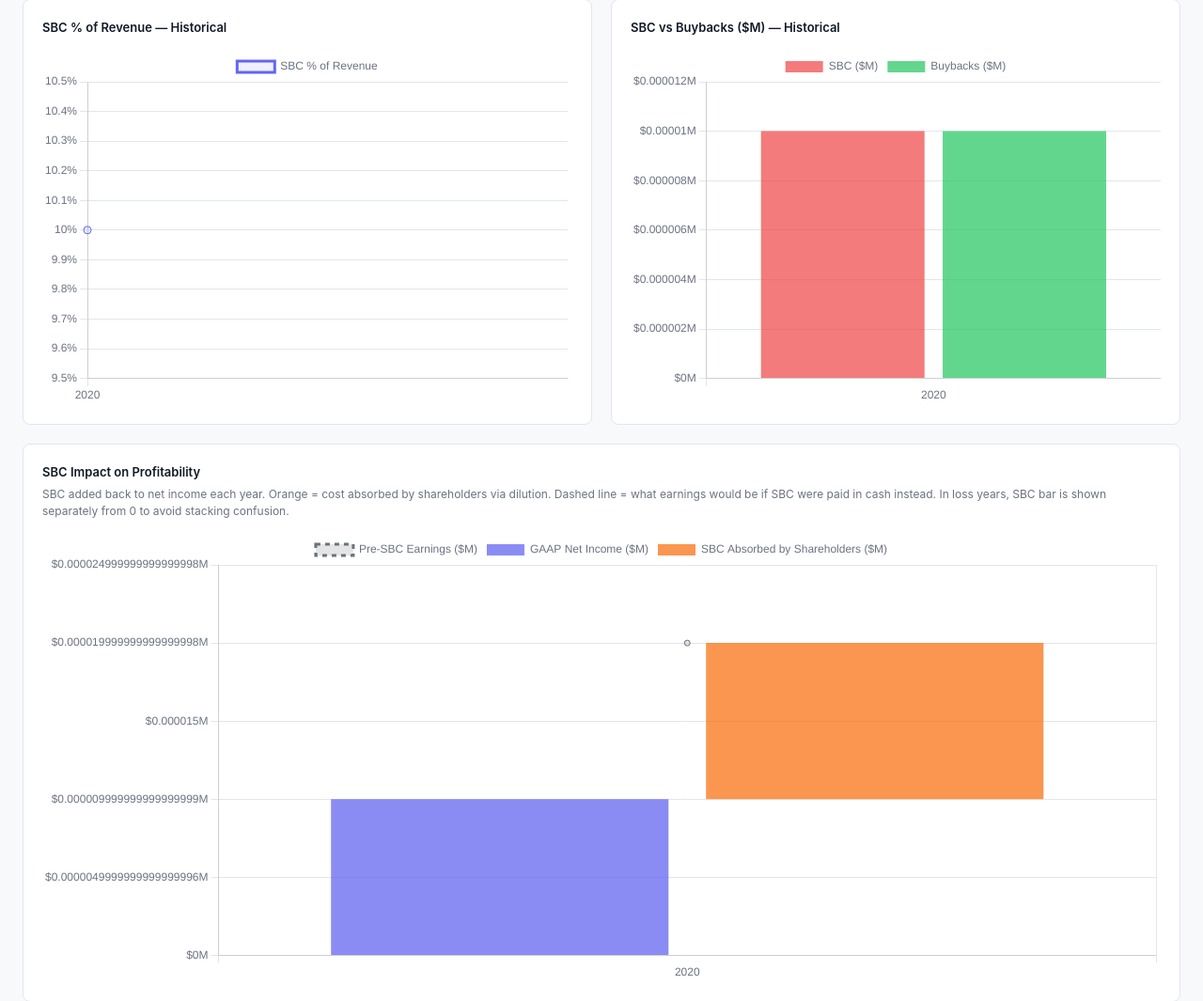
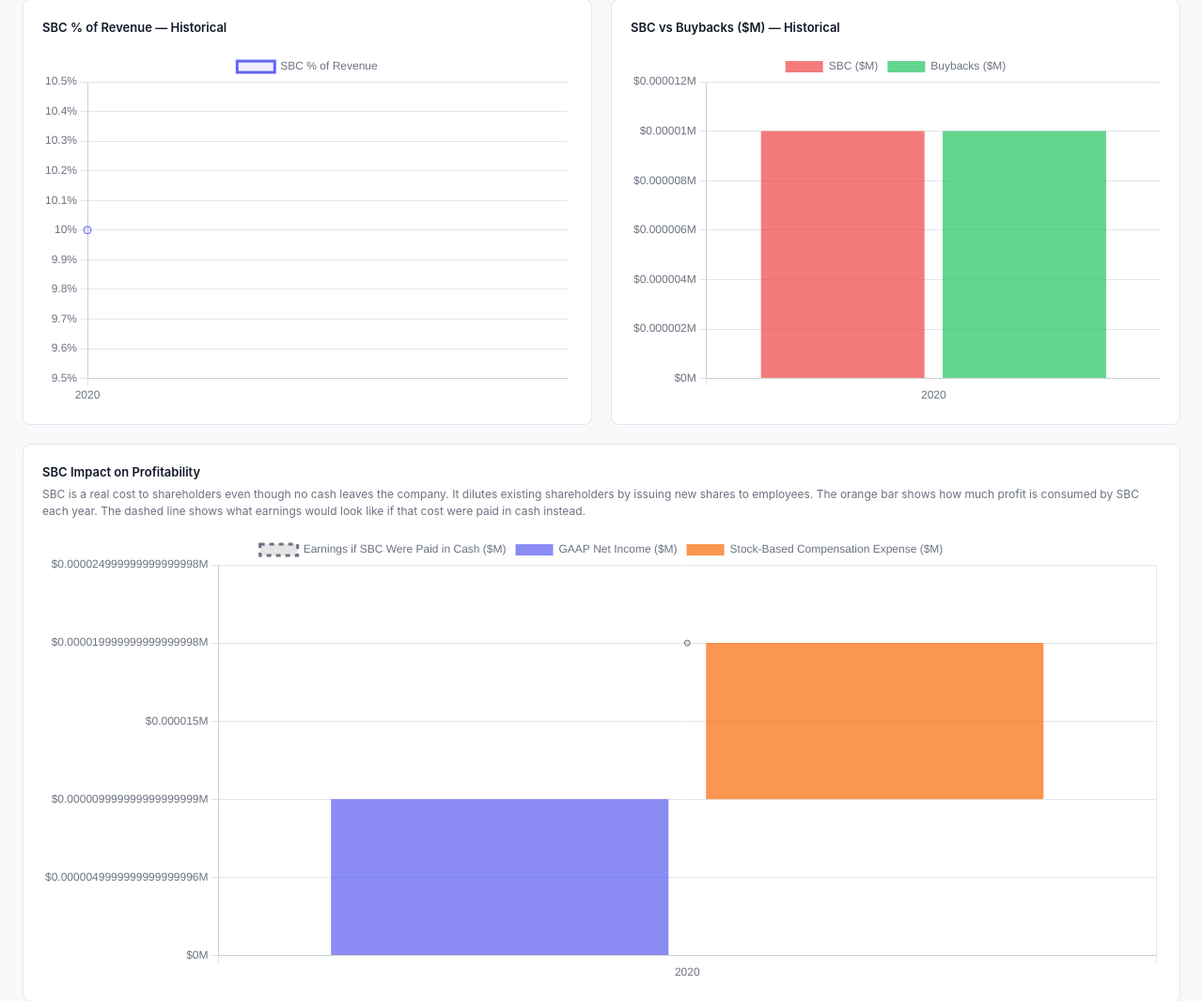
Before and after one commit to acsterne/sbc-tracker, a Flask app: page /company/1 in a window 1280 px wide. Shown: the part 392-1457 px from the top of the page at 94% size. Run offline with Flask 3, Linux system fonts and the light colour scheme; a database or web service that is not in the repository returns one stand-in record (values such as "Sample title"); some libraries are stand-ins or nearby versions.

Commit message:
Fix profitability chart labels and filter incomplete years from company detail
- Chart subtitle rewritten in plain English for non-finance readers
- Dataset labels: 'Stock-Based Compensation Expense ($M)', 'GAAP Net Income ($M)',
  'Earnings if SBC Were Paid in Cash ($M)'
- Loss-year NI bar color changed to pink (rgba 244,114,182) to distinguish
  from the red SBC bars
- Company detail history query now filters sbc_annual IS NOT NULL — prevents
  years with only partial data (e.g. shares outstanding but no SBC from a
  completed 10-K) from appearing in charts and table

Co-Authored-By: Claude Sonnet 4.6 <noreply@anthropic.com>

```diff
--- a/app.py
+++ b/app.py
@@ -167,7 +167,7 @@ def company(ticker):
             m.net_dilution_pct, m.sbc_per_share,
             m.revenue_growth_yoy, m.unrecognized_sbc_annual
         FROM metrics m
-        WHERE m.company_id = %s
+        WHERE m.company_id = %s AND m.sbc_annual IS NOT NULL
         ORDER BY m.fiscal_year ASC
     """, (co["id"],))
     history = cur.fetchall()
--- a/templates/company.html
+++ b/templates/company.html
@@ -72,9 +72,10 @@
 <div class="card" style="margin-bottom:20px;">
     <div style="font-weight:600;margin-bottom:4px;font-size:13px;">SBC Impact on Profitability</div>
     <div style="color:var(--muted);font-size:12px;margin-bottom:16px;">
-        SBC added back to net income each year. Orange = cost absorbed by shareholders via dilution.
-        Dashed line = what earnings would be if SBC were paid in cash instead.
-        In loss years, SBC bar is shown separately from 0 to avoid stacking confusion.
+        SBC is a real cost to shareholders even though no cash leaves the company.
+        It dilutes existing shareholders by issuing new shares to employees.
+        The orange bar shows how much profit is consumed by SBC each year.
+        The dashed line shows what earnings would look like if that cost were paid in cash instead.
     </div>
     <canvas id="profitChart" height="120"></canvas>
 </div>
@@ -234,17 +235,17 @@ new Chart(document.getElementById('profitChart'), {
             {
                 label: 'GAAP Net Income ($M)',
                 data: niFloating,
-                backgroundColor: years.map((_, i) => ni[i] >= 0 ? 'rgba(99,102,241,0.75)' : 'rgba(239,68,68,0.45)'),
+                backgroundColor: years.map((_, i) => ni[i] >= 0 ? 'rgba(99,102,241,0.75)' : 'rgba(244,114,182,0.75)'),
                 order: 2,
             },
             {
-                label: 'SBC Absorbed by Shareholders ($M)',
+                label: 'Stock-Based Compensation Expense ($M)',
                 data: sbcFloating,
                 backgroundColor: 'rgba(249,115,22,0.75)',
                 order: 2,
             },
             {
-                label: 'Pre-SBC Earnings ($M)',
+                label: 'Earnings if SBC Were Paid in Cash ($M)',
                 data: preSbc,
                 type: 'line',
                 borderColor: '#6b7280',
```
